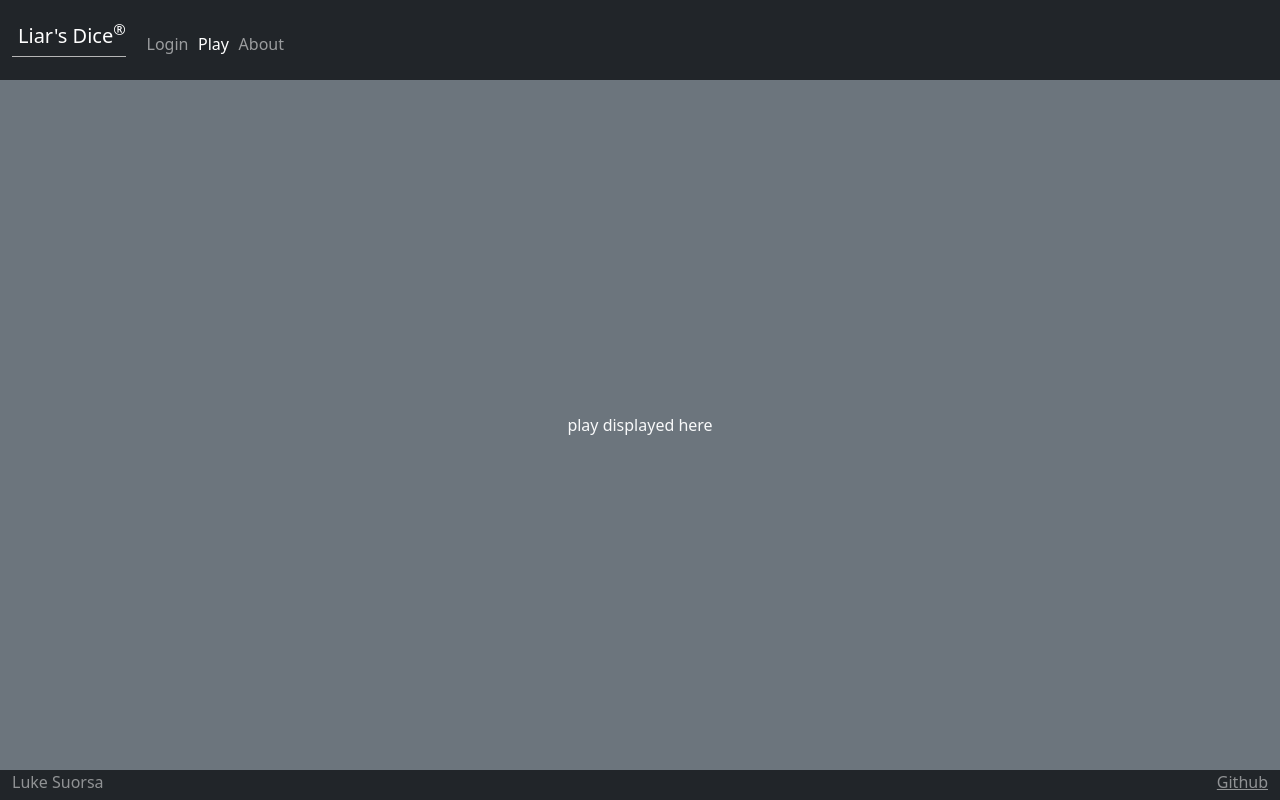
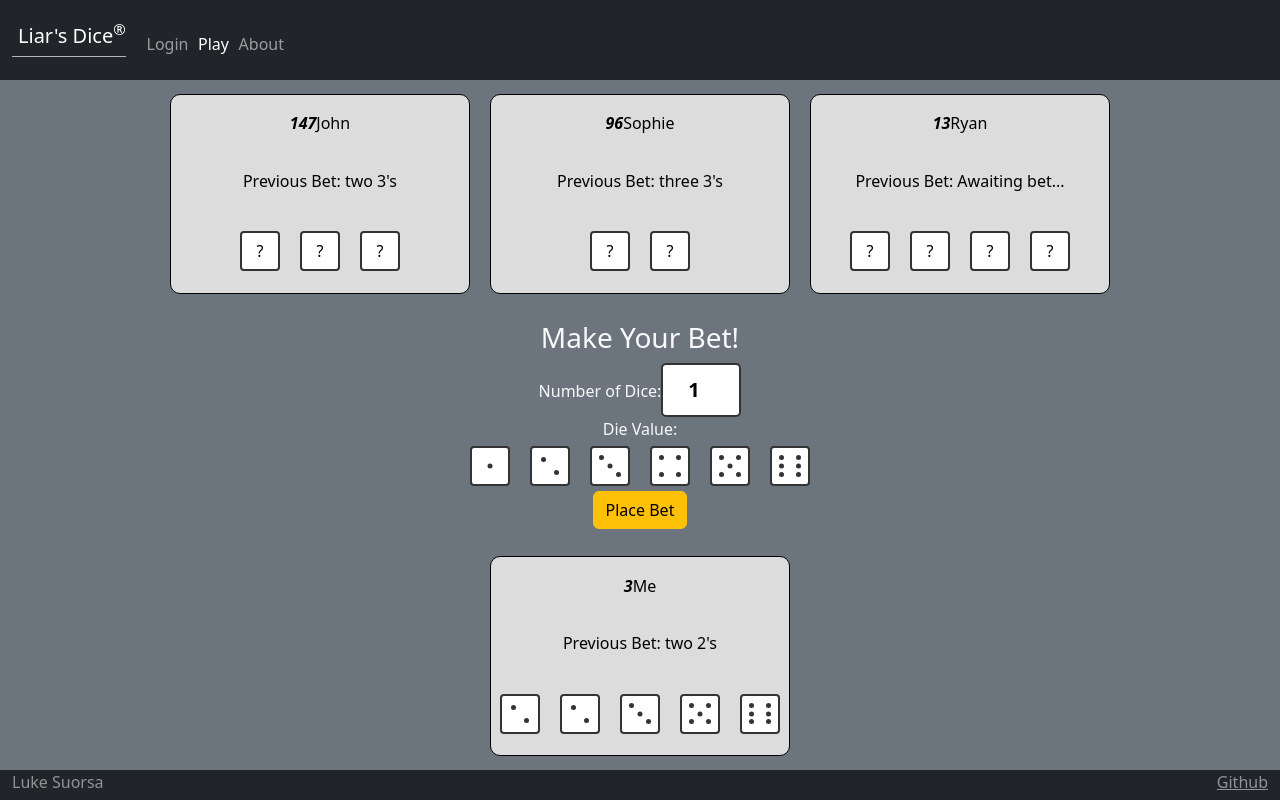
Before and after one commit to lmsuorsa/startup, a React (Vite) app: page /play in a window 1280 px wide. Built offline with nearby package versions, Linux system fonts and the light colour scheme.

Commit message:
play content, class to className

```diff
--- a/src/about/about.jsx
+++ b/src/about/about.jsx
@@ -2,10 +2,10 @@ import React from 'react';
 
 export function About() {
   return (
-    <main class="container-fluid bg-secondary text-center">
-      <div class="about-container">
+    <main className="container-fluid bg-secondary text-center">
+      <div className="about-container">
         <div id="picture"><img src="placeholder.jpg" alt="random" /></div>
-        <div class="about-text">
+        <div className="about-text">
           <p>
             As seen in Pirate's of the Caribbean, Liar's Dice is the game of choice among scallywags at sea.
             To put it simply, you can raise the number of dice, the value of the dice, or call out the last man
--- a/src/login/login.jsx
+++ b/src/login/login.jsx
@@ -2,20 +2,20 @@ import React from 'react';
 
 export function Login() {
   return (
-    <main class="container-fluid bg-secondary text-center">
+    <main className="container-fluid bg-secondary text-center">
       <div>
         <h1>Welcome to Liar's Dice</h1>
         <form method="get" action="/play">
-          <div class="input-group mb-3">
-            <span class="input-group-text">@</span>
-            <input class="form-control" type="text" placeholder="your@email.com" />
+          <div className="input-group mb-3">
+            <span className="input-group-text">@</span>
+            <input className="form-control" type="text" placeholder="your@email.com" />
           </div>
-          <div class="input-group mb-3">
-            <span class="input-group-text">🔒</span>
-            <input class="form-control" type="password" placeholder="password" />
+          <div className="input-group mb-3">
+            <span className="input-group-text">🔒</span>
+            <input className="form-control" type="password" placeholder="password" />
           </div>
-          <button type="submit" class="btn btn-primary">Login</button>
-          <button type="submit" class="btn btn-secondary">Create</button>
+          <button type="submit" className="btn btn-primary">Login</button>
+          <button type="submit" className="btn btn-secondary">Create</button>
         </form>
       </div>
     </main>
--- a/src/play/play.jsx
+++ b/src/play/play.jsx
@@ -3,7 +3,147 @@ import React from 'react';
 export function Play() {
   return (
     <main className="container-fluid bg-secondary text-center">
-      <div>play displayed here</div>
+      <div className="players-container">
+        <div className="player-card">
+          <div className="stat">
+            <span className="win-count">147</span>
+            <span className="player-name">John</span>
+          </div>
+          <div className="stat">
+            <span className="previous-bet">Previous Bet: two 3's</span>
+          </div>
+          <div className="stat">
+            <div className="dice-container">
+              <div className="die face-unknown"></div>
+              <div className="die face-unknown"></div>
+              <div className="die face-unknown"></div>
+            </div>
+          </div>
+        </div>
+        <div className="player-card">
+          <div className="stat">
+            <span className="win-count">96</span>
+            <span className="player-name">Sophie</span>
+          </div>
+          <div className="stat">
+            <span className="previous-bet">Previous Bet: three 3's</span>
+          </div>
+          <div className="stat">
+            <div className="dice-container">
+              <div className="die face-unknown"></div>
+              <div className="die face-unknown"></div>
+            </div>
+          </div>
+        </div>
+        <div className="player-card">
+          <div className="stat">
+            <span className="win-count">13</span>
+            <span className="player-name">Ryan</span>
+          </div>
+          <div className="stat">
+            <span className="previous-bet">Previous Bet: Awaiting bet...</span>
+          </div>
+          <div className="stat">
+            <div className="dice-container">
+              <div className="die face-unknown"></div>
+              <div className="die face-unknown"></div>
+              <div className="die face-unknown"></div>
+              <div className="die face-unknown"></div>
+            </div>
+          </div>
+        </div>
+      </div>
+
+      <div className="bet-interface">
+        <h3>Make Your Bet!</h3>
+        <div className="bet-form">
+          <div className="form-group">
+            <label>Number of Dice:</label>
+            <input type="number" id="dice-number" min="1" max="20" value="1" />
+          </div>
+          <div className="form-group">
+            <label>Die Value:</label>
+            <div className="die-selector">
+              <div className="die face-1" data-value="1">
+                <span className="dot"></span>
+              </div>
+              <div className="die face-2" data-value="2">
+                <span className="dot"></span>
+                <span className="dot"></span>
+              </div>
+              <div className="die face-3" data-value="3">
+                <span className="dot"></span>
+                <span className="dot"></span>
+                <span className="dot"></span>
+              </div>
+              <div className="die face-4" data-value="4">
+                <span className="dot"></span>
+                <span className="dot"></span>
+                <span className="dot"></span>
+                <span className="dot"></span>
+              </div>
+              <div className="die face-5" data-value="5">
+                <span className="dot"></span>
+                <span className="dot"></span>
+                <span className="dot"></span>
+                <span className="dot"></span>
+                <span className="dot"></span>
+              </div>
+              <div className="die face-6" data-value="6">
+                <span className="dot"></span>
+                <span className="dot"></span>
+                <span className="dot"></span>
+                <span className="dot"></span>
+                <span className="dot"></span>
+                <span className="dot"></span>
+              </div>
+            </div>
+          </div>
+          <button id="bet-button" className="btn btn-warning">Place Bet</button>
+        </div>
+      </div>
+
+      <div className="player-card">
+        <div className="stat">
+          <span className="win-count">3</span>
+          <span className="player-name">Me</span>
+        </div>
+        <div className="stat">
+          <span className="previous-bet">Previous Bet: two 2's</span>
+        </div>
+        <div className="stat">
+          <div className="dice-container">
+            <div className="die face-2">
+              <span className="dot"></span>
+              <span className="dot"></span>
+            </div>
+            <div className="die face-2">
+              <span className="dot"></span>
+              <span className="dot"></span>
+            </div>
+            <div className="die face-3">
+              <span className="dot"></span>
+              <span className="dot"></span>
+              <span className="dot"></span>
+            </div>
+            <div className="die face-5">
+              <span className="dot"></span>
+              <span className="dot"></span>
+              <span className="dot"></span>
+              <span className="dot"></span>
+              <span className="dot"></span>
+            </div>
+            <div className="die face-6">
+              <span className="dot"></span>
+              <span className="dot"></span>
+              <span className="dot"></span>
+              <span className="dot"></span>
+              <span className="dot"></span>
+              <span className="dot"></span>
+            </div>
+          </div>
+        </div>
+      </div>
     </main>
   );
 }
```
